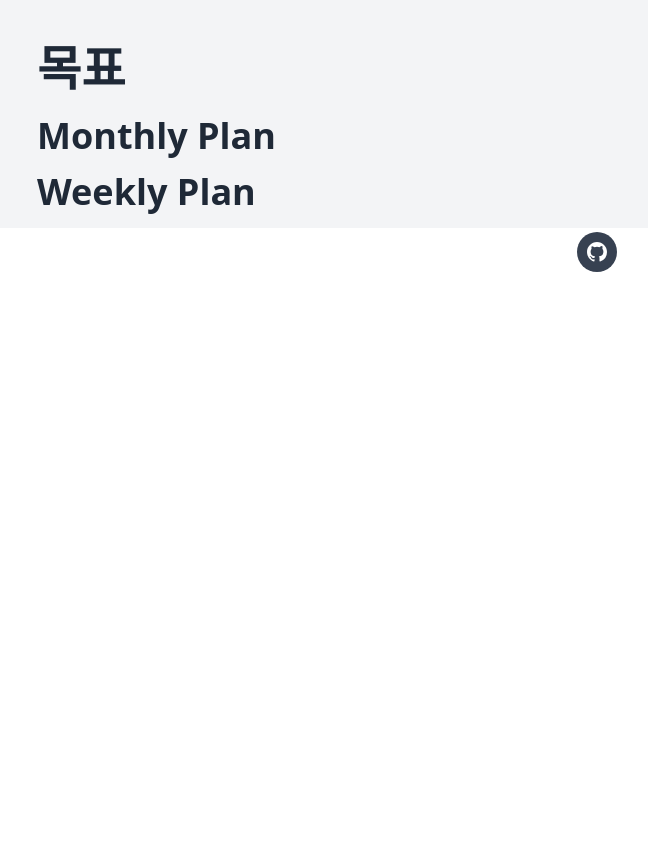
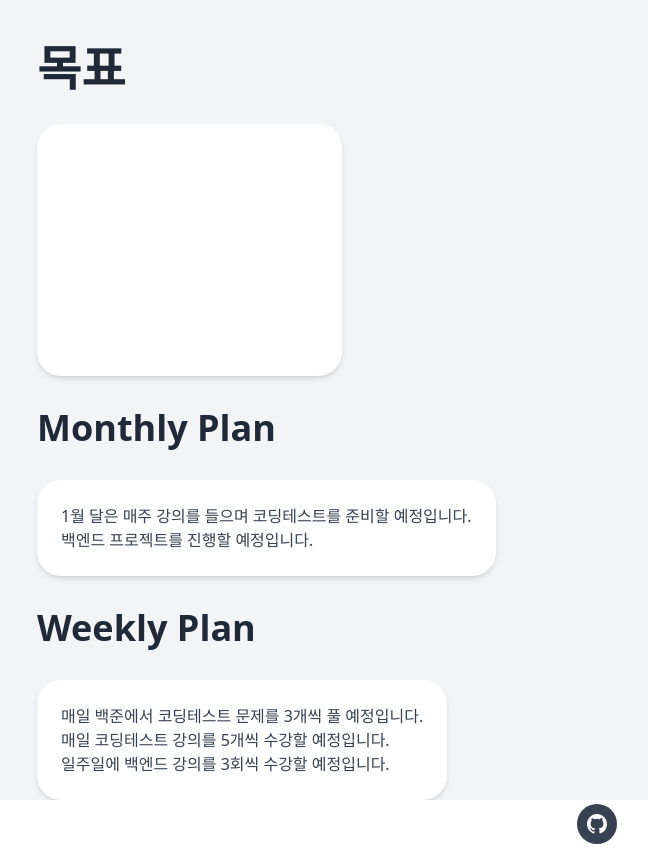
Before and after one commit to AJeonghyun/blog, a React (Vite) app: page / in a window 1280 px wide. Shown: the part 680-1528 px from the top of the page, without its empty margins (43-691 px from the left). Before the commit the page ends 956 px from the top, so only its background shows below. Built offline with nearby package versions, Linux system fonts and the light colour scheme.

Commit message:
목표 설정

```diff
--- a/src/components/Home/Todo.jsx
+++ b/src/components/Home/Todo.jsx
@@ -2,18 +2,47 @@ import React from 'react';
 
 const Todo = () => {
   return (
-    <section className="pl-20 pr-20 horizontal-pad flex flex-col pt-[56px] sm:pt-[64px] md:pt-[72px] lg:pt-[80px] lg:items-start">
+    <section className="pl-20 pr-20 horizontal-pad flex flex-col pt-[56px] sm:pt-[64px] md:pt-[72px] lg:pt-[80px] lg:items-start space-y-8">
       {/* 목표 제목 */}
-      <h3 className="text-5xl font-bold text-gray-800 dark:text-white mb-6">
+      <h3 className="text-5xl font-bold text-gray-800 dark:text-white ">
         목표
       </h3>
+
+      {/* 목표 섹션 */}
+      <div className="bg-white dark:bg-stone-900 shadow-md rounded-3xl p-8 space-y-4">
+        <h4 className="text-3xl font-semibold text-white dark:text-white mb-4">
+          2025년 목표
+        </h4>
+        <ul className="list-disc list-inside space-y-2 text-white dark:text-white">
+          <li className="text-xl">매일 커밋하기</li>
+          <li className="text-xl">백준 골드 티어 달성하기</li>
+          <li className="text-xl">강의 완강 3개 이상하기</li>
+          <li className="text-xl">사이드 프로젝트 완성하기</li>
+        </ul>
+      </div>
+
       {/* Monthly Plan */}
       <h3 className="text-4xl font-bold text-gray-800 dark:text-white mb-4">
         Monthly Plan
       </h3>
+      <div className="bg-white dark:bg-stone-900 shadow-md rounded-3xl p-6 ">
+        <p className="text-gray-700 dark:text-white">
+          1월 달은 매주 강의를 들으며 코딩테스트를 준비할 예정입니다. <br />
+          백엔드 프로젝트를 진행할 예정입니다.
+        </p>
+      </div>
+
+      {/* Weekly Plan */}
       <h3 className="text-4xl font-bold text-gray-800 dark:text-white mb-4">
         Weekly Plan
       </h3>
+      <div className="bg-white dark:bg-stone-900 shadow-md rounded-3xl p-6">
+        <p className="text-gray-700 dark:text-white">
+          매일 백준에서 코딩테스트 문제를 3개씩 풀 예정입니다. <br />
+          매일 코딩테스트 강의를 5개씩 수강할 예정입니다. <br />
+          일주일에 백엔드 강의를 3회씩 수강할 예정입니다.
+        </p>
+      </div>
     </section>
   );
 };
```
